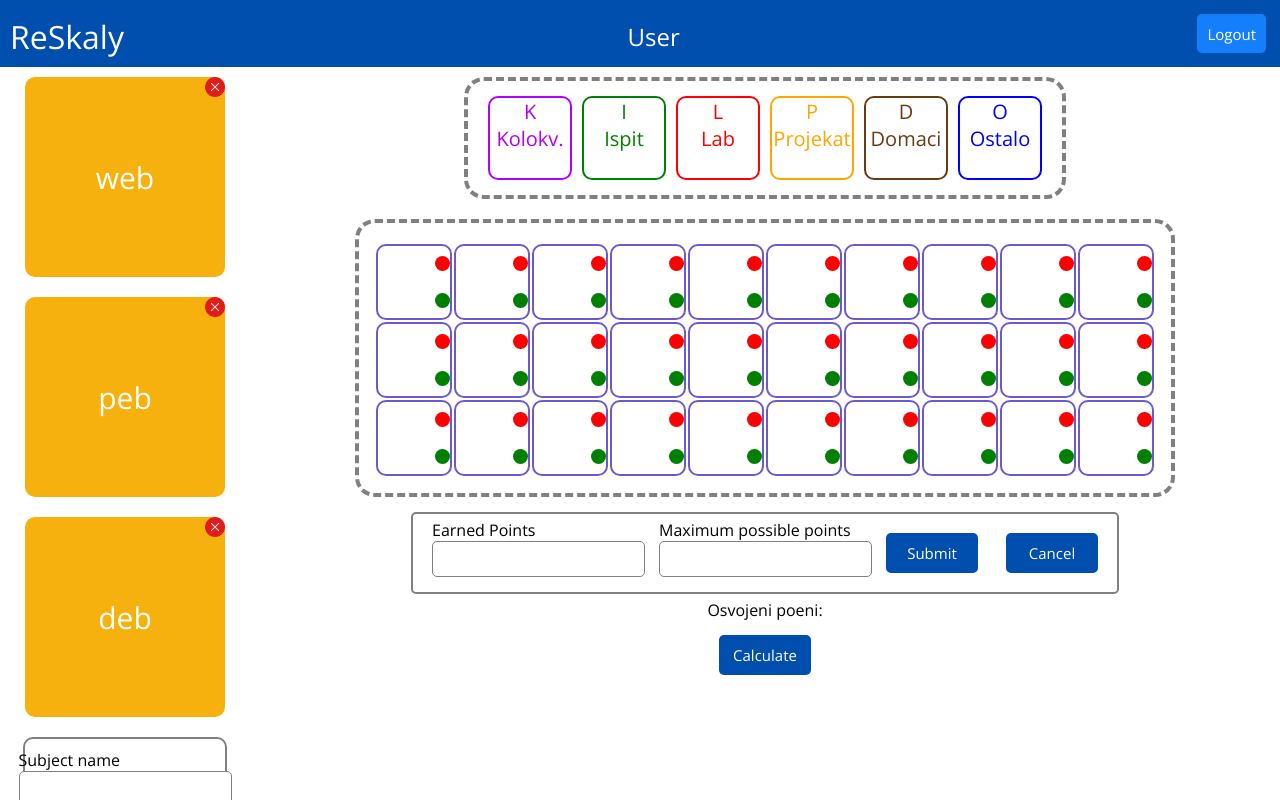
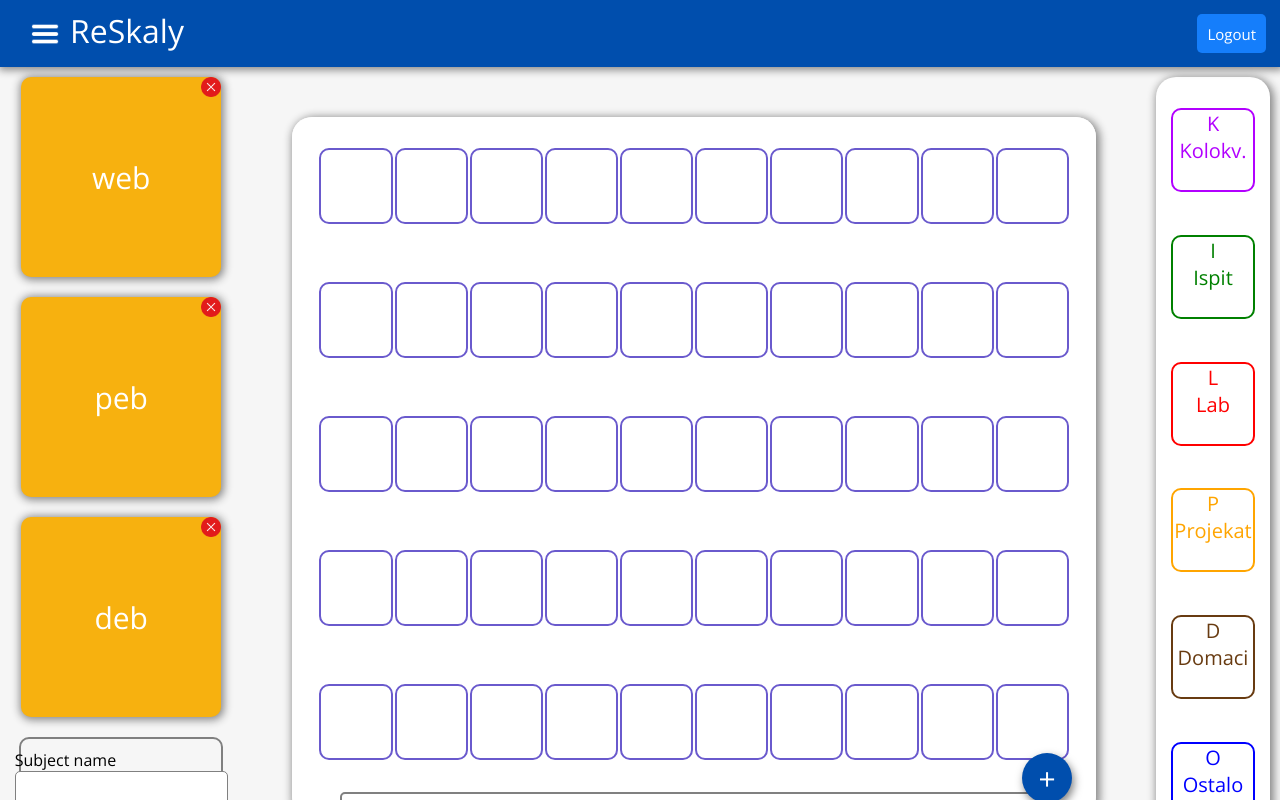
Before and after one commit to BarberDucky/reskaly, a React (Create React App) app: page / in a window 1280 px wide. Shown: the top 800 px of the page. Built offline with nearby package versions, Linux system fonts and the light colour scheme.

Commit message:
feat(*): work on UI

```diff
--- a/package.json
+++ b/package.json
@@ -4,10 +4,13 @@
   "private": true,
   "dependencies": {
     "add": "^2.0.6",
+    "material-ui": "^0.20.1",
     "react": "^16.3.2",
     "react-dom": "^16.3.2",
+    "react-redux": "^5.0.7",
     "react-router-dom": "^4.2.2",
-    "react-scripts": "1.1.4"
+    "react-scripts": "1.1.4",
+    "redux": "^4.0.0"
   },
   "scripts": {
     "start": "react-scripts start",
--- a/src/App.js
+++ b/src/App.js
@@ -4,11 +4,13 @@ import Main from './pages/Main'
 import Login from './pages/Login'
 import Register from './pages/Register'
 import './css/style.css'
+import { MuiThemeProvider } from 'material-ui/styles';
 
 class App extends Component {
   render() {
     return (
       <div className="App">
+      <MuiThemeProvider>
       <Router>
         <div>
         <Route path="/login" component={Login} />
@@ -16,6 +18,7 @@ class App extends Component {
         <Route exact path="/" component={Main} />
         </div>
       </ Router>
+      </MuiThemeProvider>
       </div>
     );
   }
--- a/src/components/Cell.js
+++ b/src/components/Cell.js
@@ -8,12 +8,6 @@ export default class Cell extends Component {
             <td>
                 <div className='upperText'>{this.props.upperText}</div>
                 <div className='lowerText'>{this.props.lowerText}</div>
-                <div className='controlsDiv'>
-                    <div className='enlargeControl'>
-                    </div>
-                    <div className='reduceControl'>
-                    </div>
-                </div>
             </td>
         )
     }
--- /dev/null
+++ b/src/components/Row.js
@@ -0,0 +1,27 @@
+import React, { Component } from 'react'
+import Cell from './Cell'
+export default class Row extends Component {
+    constructor() {
+        super()
+    }
+    render() {
+        let headers = []
+        let row = []
+        for (let i = 0; i < 10; i++) {
+            headers.push(<th></th>)
+            row.push(<Cell />)
+        }
+        return (
+            <table>
+                <tbody>
+                    <tr>
+                        {headers}
+                    </tr>
+                    <tr>
+                        {row}
+                    </tr>
+                </tbody>
+            </table>
+        )
+    }
+}
--- a/src/components/Scaler.js
+++ b/src/components/Scaler.js
@@ -1,15 +1,19 @@
 import React, { Component } from 'react'
-import Table from './Table'
-import Selector from './Selector'
+import Row from './Row'
+import {FloatingActionButton} from 'material-ui'
 export default class Scaler extends Component {
     constructor() {
         super()
     }
     render() {
         return (
+            <div className='scalerContainer'>
                 <div className='scaler'>
-                <Selector />
-                <Table />
+                    <Row />
+                    <Row />
+                    <Row />
+                    <Row />
+                    <Row />
                     <div className='pointDiv'>
                         <label><span>Earned Points</span><input /></label>
                         <label><span>Maximum possible points</span><input /></label>
@@ -19,6 +23,8 @@ export default class Scaler extends Component {
                     <span>Osvojeni poeni:</span>
                     <button>Calculate</button>
                 </div>
+                <button className='scaleAddButton'>+</button>
+            </div>
         )
     }
 }
--- a/src/components/SideList.js
+++ b/src/components/SideList.js
@@ -11,7 +11,7 @@ export default class SideList extends Component {
             <Subject name = {subject} key={index}/>
         )
         return (
-            <div className="sideList">
+            <div className="sideList" style={{left: this.props.position}}>
                 {subjects}
 
                 <SubjectInput />
--- a/src/css/style.css
+++ b/src/css/style.css
@@ -15,6 +15,8 @@ body,
 }
 
 .App>* {
+    height: 100%;
+    width: 100%;
     margin-top: auto;
     margin-bottom: auto;
 }
@@ -39,6 +41,7 @@ h1 {
     border-radius: 20px;
     padding: 50px;
     margin: auto;
+    margin-top: 50px;
 }
 
 .loginPageDiv button {
@@ -81,17 +84,23 @@ input {
     font-family: 'Open Sans', sans-serif;
 }
 
-mainPageDiv {
+.mainDiv {
     flex-grow: 1;
+    display: flex;
+    flex-direction: column;
+    height: 100%;
+    width: 100%;
 }
 
 header {
-    height: 67px;
+    min-height: 67px;
     background-color: #004ead;
     display: flex;
     flex-direction: row;
     justify-content: space-between;
     color: white;
+    z-index: 2;
+    box-shadow: 1px 1px 8px 2px #888888;
 }
 
 header button {
@@ -117,6 +126,7 @@ header h1 {
 header h2 {
     color: white;
     font-weight: lighter;
+    display: none;
 }
 
 .sideList {
@@ -127,28 +137,31 @@ header h2 {
     flex-direction: column;
     overflow-y: scroll;
     overflow-x: none;
+    background-color: #F6F6F6;
+    transition: left 1s;
 }
 
 .contentHolder {
     display: flex;
     flex-direction: row;
     align-items: stretch;
+    justify-content: flex-start;
     height: 100%;
     width: 100%;
-    background-color: white;
+    background-color: #F6F6F6;
+    position: relative;
 }
 
-@media (max-width: 1000px) {
-    .sideList {
-        height: 250px;
-        width: 100%;
-        flex-direction: row;
-        overflow-x: scroll;
-        overflow-y: none;
-    }
-    .contentHolder {
-        flex-direction: column;
-    }
+.selector {
+    display: flex;
+    flex-direction: column;
+    justify-content: space-around;
+    align-items: center;
+    box-shadow: 2px 2px 8px 2px #888888;
+    border-radius: 20px;
+    padding: 10px;
+    margin: 10px;
+    background-color: white;
 }
 
 .subjectDiv {
@@ -167,6 +180,7 @@ header h2 {
     text-align: center;
     font-size: 30px;
     color: white;
+    box-shadow: 1px 1px 8px 2px #888888;
 }
 
 img {
@@ -248,14 +262,24 @@ img {
 }
 
 .scaler {
-    margin-left: auto;
-    margin-right: auto;
+    box-shadow: 2px 2px 8px 2px #888888;
+    border-radius: 20px;
     display: flex;
     flex-direction: column;
     align-items: center;
+    justify-content: space-between;
+    margin: 10px;
+    background-color: white;
+    margin: 50px;
+    overflow-y: scroll;
+    flex-grow: 1;
 }
 
-.scaler button {
+.scaler>* {
+    flex-shrink: 0;
+}
+
+.scalerContainer button {
     color: white;
     font-size: 15px;
     background-color: #004ead;
@@ -268,9 +292,25 @@ img {
     font-family: 'Open Sans', sans-serif;
 }
 
+.scalerContainer .scaleAddButton {
+    min-height: 50px;
+    height: 50px;
+    min-width: 50px;
+    border-radius: 50px;
+    border: 0;
+    flex: 0 1 50px;
+    cursor: pointer;
+    font-size: 30px;
+    color: white;
+    text-align: center;
+    padding: 0;
+    position: absolute;
+    bottom: 50px;
+    right: 60px;
+    box-shadow: 2px 4px 8px 0 rgba(0, 0, 0, 0.5);
+}
+
 table {
-    border: 4px dashed grey;
-    border-radius: 20px;
     padding: 15px;
     margin: 10px;
     width: fit-content;
@@ -291,48 +331,16 @@ th {
     border: 2px;
 }
 
-.selector {
-    display: flex;
-    justify-content: space-around;
-    align-items: center;
-    border: 4px dashed grey;
-    border-radius: 20px;
-    padding: 15px;
-    margin: 10px;
-    width: auto;
-}
-
 .assignDiv {
-    margin-left: 5px;
-    margin-right: 5px;
-    height: 80px;
-    width: 80px;
+    margin: 5px;
+    min-height: 80px;
+    min-width: 80px;
     border-radius: 10px;
     border: 2px solid;
     font-size: 20px;
     text-align: center;
     display: flex;
     flex-direction: column;
-}
-
-.reduceControl {
-    position: absolute;
-    height: 15px;
-    width: 15px;
-    background-color: red;
-    right: 0px;
-    top: 10px;
-    border-radius: 10px;
-}
-
-.enlargeControl {
-    position: absolute;
-    height: 15px;
-    width: 15px;
-    background-color: green;
-    right: 0px;
-    bottom: 10px;
-    border-radius: 10px;
 }
 
 .pointDiv {
@@ -360,3 +368,70 @@ th {
 .pointDiv label {
     margin-left: 14px;
 }
+
+.tint {
+    position: absolute;
+    left: 0;
+    top: 0;
+    height: 100%;
+    width: 100%;
+    background-color: rgba(0, 0, 0, 0.8);
+    z-index: 1;
+    transition: opacity 1s;
+}
+
+.mainContainer {
+    display: flex;
+    flex-direction: column;
+    height: 100%;
+    background-color: #f8f8f8;
+}
+
+.scalerContainer {
+    position: relative;
+    display: flex;
+    height: 100%;
+    flex-grow: 1;
+}
+
+.headerMenu {
+    width: 30px;
+    height: 30px;
+    border-radius: 5px;
+}
+
+.menuWrapper {
+    display: flex;
+    flex-direction: row;
+    justify-content: center;
+    align-items: center;
+    margin-left: 30px;
+}
+
+@media (max-width: 1200px) {
+    .sideList {
+        left: -250px;
+        z-index: 1;
+        position: absolute;
+    }
+    .contentHolder {
+        flex-direction: column;
+        align-items: center;
+    }
+    .selector {
+        position: relative;
+        flex-direction: row;
+        width: fit-content;
+        align-self: center;
+        order: 0;
+        flex-shrink: 0;
+    }
+    header>h2 {
+        display: block;
+    }
+    .scalerContainer {
+        order: 1;
+        min-height: 100px;
+        overflow-x: auto;
+    }
+}
--- a/src/pages/Main.js
+++ b/src/pages/Main.js
@@ -1,30 +1,51 @@
 import React, { Component } from 'react';
 import SideList from '../components/SideList'
 import Scaler from '../components/Scaler'
+import Selector from '../components/Selector'
 import { Redirect } from 'react-router-dom'
 import '../css/style.css'
 
 export default class Main extends Component {
     constructor() {
         super()
-        this.state = { redirect: 'main' }
+        this.state = { redirect: 'main', sideList: false }
         this.logout = this.logout.bind(this)
+        this.toggleSide = this.toggleSide.bind(this)
+        window.onresize = () => this.setState({ sideList: this.state.sideList && window.innerWidth < 1200 })
     }
     render() {
+        let sideList
+        let tint
+        let display
+        if (this.state.sideList) {
+            sideList = '0'
+            tint = '0.8'
+            display = 'all'
+        } else {
+            sideList = '-250px'
+            tint = '0'
+            display = 'none'
+        }
+
         if (this.state.redirect === 'login') {
             return <Redirect push to='/login' />
         } else {
-
             return (
-                <div className="mainDiv">
+                <div class='mainContainer'>
                     <header>
-                        <h1>ReSkaly</h1>
-                        <h2>User</h2>
+                        <div className='menuWrapper'>
+                            <img className='headerMenu' src='/img/menu.png' alt='menu' onClick={() => this.toggleSide()}/>
+                            <h1>ReSkaly</h1>
+                        </div>
                         <button onClick={this.logout}>Logout</button>
                     </header>
-                    <div className='contentHolder'>
-                        <SideList />
-                        <Scaler />
+                    <div className="mainDiv">
+                        <div className='tint' style={{opacity: tint, pointerEvents: display }}onClick={() => this.deselect()}></div>
+                        <div className='contentHolder'>
+                            <SideList position={sideList}/>
+                            <Scaler />
+                            <Selector />
+                        </div>
                     </div>
                 </div>
             )
@@ -33,4 +54,11 @@ export default class Main extends Component {
     logout() {
         this.setState({ redirect: 'login' })
     }
+    toggleSide() {
+        console.log()
+        this.setState({ sideList: !this.state.sideList && window.innerWidth < 1200})
+    }
+    deselect() {
+        this.setState({ sideList: false })
+    }
 }
```
Also changed, not shown: public/img/menu.png (added), 1 other file (tests, documents, lock files or other folders). Lines whose indentation alone changed are shown as unchanged.
